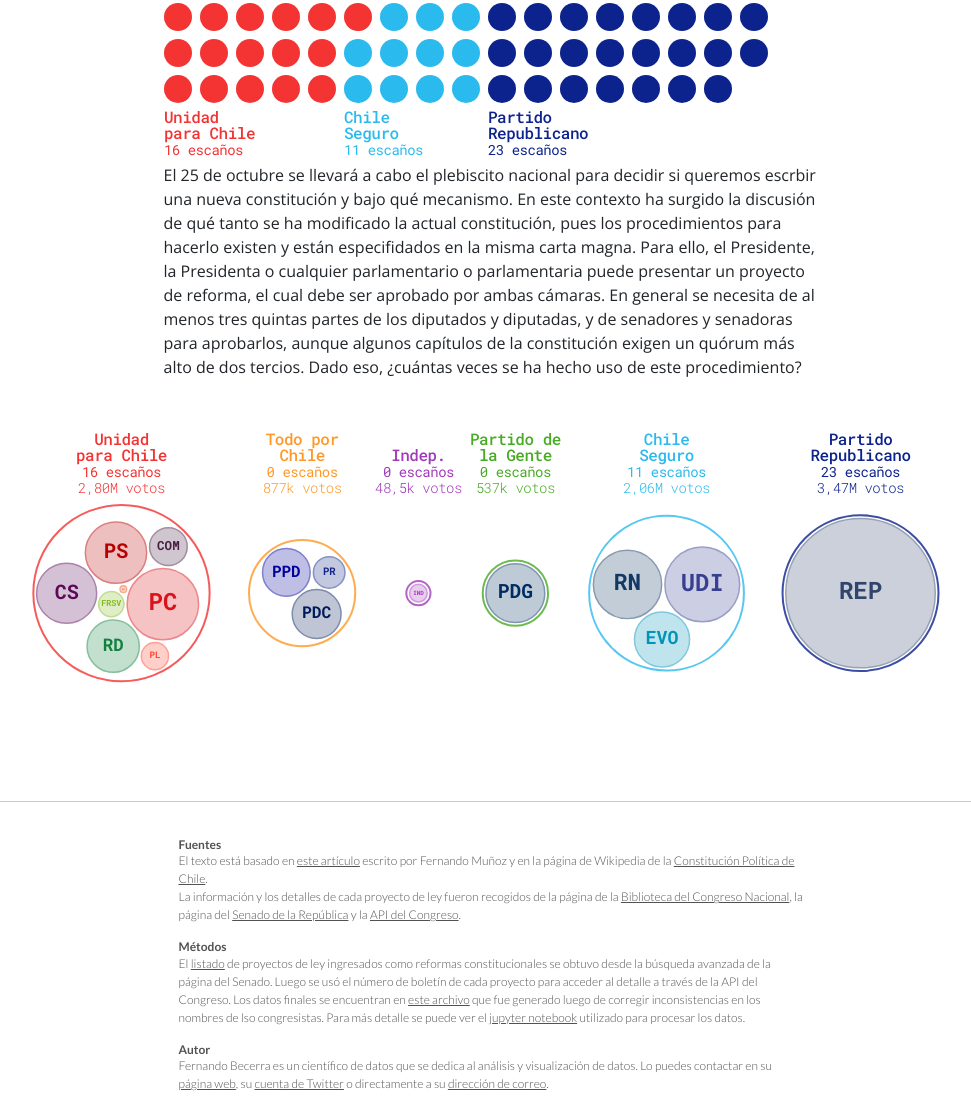
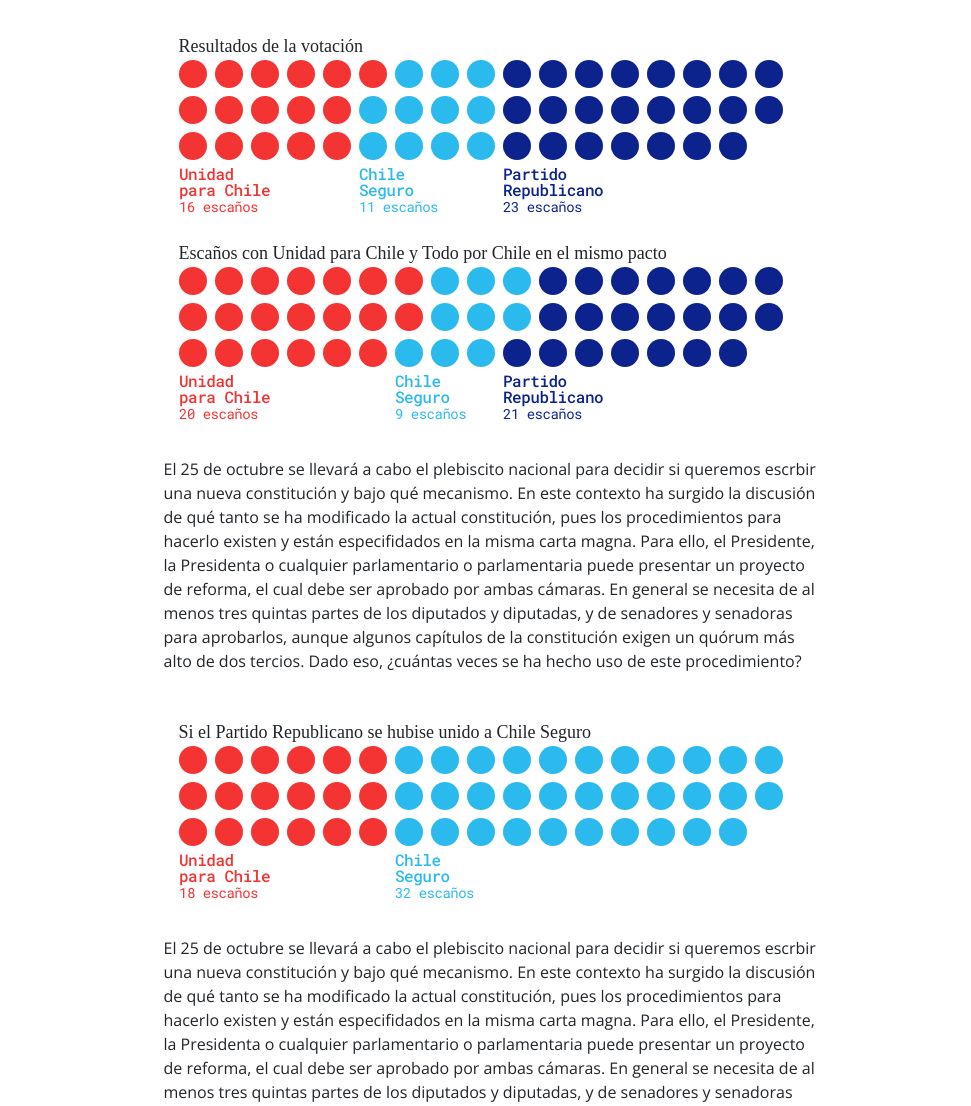
Before and after one commit to dataista-cl/alianzas-consejo-constitucional, a plain HTML site: page index.html in a window 1280 px wide. Shown: the part 408-1514 px from the top of the page, without its empty margins (149-1120 px from the left). Drawn offline with nearby package versions, Linux system fonts and the light colour scheme; a web font is replaced by a local one.

Commit message:
add all escanos diagrams

```diff
--- a/css/style.css
+++ b/css/style.css
@@ -9,6 +9,20 @@ body {
   text-align: center;
   padding-top: 40px;
   padding-bottom: 30px;
+}
+
+.viz-title {
+  font-family: 'David Libre', serif;
+  font-size: 18px;
+  font-weight: 500;
+}
+
+.viz {
+  margin: 30px 0;
+}
+
+.viz-title-middle {
+  margin-top: 20px;
 }
 
 .title h2 {
--- a/index.html
+++ b/index.html
@@ -51,7 +51,25 @@
           Dado eso, ¿cuántas veces se ha hecho uso de este procedimiento?
         </p>
       </div>
-      <div class="row" id="viz-1"></div>
+      <div class="row viz">
+        <div class="viz-title">Resultados de la votación</div>
+        <div id="escanos-final"></div>
+        <div class="viz-title viz-title-middle">Escaños con Unidad para Chile y Todo por Chile en el mismo pacto</div>
+        <div id="escanos-unidad"></div>
+      </div>
+      <div class="row">
+        <p>
+          El 25 de octubre se llevará a cabo el plebiscito nacional para decidir si queremos escrbir una nueva constitución y bajo qué mecanismo.
+          En este contexto ha surgido la discusión de qué tanto se ha modificado la actual constitución, pues los procedimientos para hacerlo existen y están especifidados en la misma carta magna.
+          Para ello, el Presidente, la Presidenta o cualquier parlamentario o parlamentaria puede presentar un proyecto de reforma, el cual debe ser aprobado por ambas cámaras.
+          En general se necesita de al menos tres quintas partes de los diputados y diputadas, y de senadores y senadoras para aprobarlos, aunque algunos capítulos de la constitución exigen un quórum más alto de dos tercios.
+          Dado eso, ¿cuántas veces se ha hecho uso de este procedimiento?
+        </p>
+      </div>
+      <div class="row viz">
+        <div class="viz-title">Si el Partido Republicano se hubise unido a Chile Seguro</div>
+        <div id="escanos-seguro"></div>
+      </div>
       <div class="row">
         <p>
           El 25 de octubre se llevará a cabo el plebiscito nacional para decidir si queremos escrbir una nueva constitución y bajo qué mecanismo.
--- a/js/main.js
+++ b/js/main.js
@@ -1,3 +1,67 @@
+const alianzaUnidad = [
+  {
+      "nombre": "Unidad para Chile",
+      "color": "#f43333",
+      "partidos": ["FEDERACION REGIONALISTA VERDE SOCIAL", "PARTIDO COMUNISTA DE CHILE", "REVOLUCION DEMOCRATICA",
+                  "ACCIÓN HUMANISTA", "PARTIDO LIBERAL DE CHILE", "PARTIDO SOCIALISTA DE CHILE", "CONVERGENCIA SOCIAL",
+                  "COMUNES", "PARTIDO POR LA DEMOCRACIA", "PARTIDO RADICAL DE CHILE", "PARTIDO DEMOCRATA CRISTIANO"],
+      "nombres": ["Unidad", "para Chile"]
+  },
+  {
+      "nombre": "Independientes",
+      "color": "#a139bb",
+      "partidos": ["CANDIDATURAS INDEPENDIENTES"],
+      "nombres": ["", "Indep."]
+  },
+  {
+      "nombre": "Partido de la Gente",
+      "color": "#48ab24",
+      "partidos": ["PARTIDO DE LA GENTE"],
+      "nombres": ["Partido de", "la Gente"]
+  },
+  {
+      "nombre": "Chile Seguro",
+      "color": "#2bbaee",
+      "partidos": ["RENOVACION NACIONAL", "UNION DEMOCRATA INDEPENDIENTE", "EVOLUCION POLITICA"],
+      "nombres": ["Chile", "Seguro"]
+  },
+  {
+      "nombre": "Partido Republicano",
+      "color": "#0c228d",
+      "partidos": ["PARTIDO REPUBLICANO DE CHILE"],
+      "nombres": ["Partido", "Republicano"]
+  }
+];
+
+const alianzaSegura = [
+  {
+      "nombre": "Unidad para Chile",
+      "color": "#f43333",
+      "partidos": ["FEDERACION REGIONALISTA VERDE SOCIAL", "PARTIDO COMUNISTA DE CHILE", "REVOLUCION DEMOCRATICA",
+                  "ACCIÓN HUMANISTA", "PARTIDO LIBERAL DE CHILE", "PARTIDO SOCIALISTA DE CHILE", "CONVERGENCIA SOCIAL",
+                  "COMUNES", "PARTIDO POR LA DEMOCRACIA", "PARTIDO RADICAL DE CHILE", "PARTIDO DEMOCRATA CRISTIANO"],
+      "nombres": ["Unidad", "para Chile"]
+  },
+  {
+      "nombre": "Independientes",
+      "color": "#a139bb",
+      "partidos": ["CANDIDATURAS INDEPENDIENTES"],
+      "nombres": ["", "Indep."]
+  },
+  {
+      "nombre": "Partido de la Gente",
+      "color": "#48ab24",
+      "partidos": ["PARTIDO DE LA GENTE"],
+      "nombres": ["Partido de", "la Gente"]
+  },
+  {
+      "nombre": "Chile Seguro",
+      "color": "#2bbaee",
+      "partidos": ["RENOVACION NACIONAL", "UNION DEMOCRATA INDEPENDIENTE", "EVOLUCION POLITICA", "PARTIDO REPUBLICANO DE CHILE"],
+      "nombres": ["Chile", "Seguro"]
+  }
+]
+
 Promise.all([
   d3.csv("data/votos.csv"),
   d3.csv("data/cupos.csv"),
@@ -378,6 +442,8 @@ Promise.all([
 
   }
   updatePlot(alianzas);
-  plotEscanos(alianzas, "viz-1")
+  plotEscanos(alianzas, "escanos-final");
+  plotEscanos(alianzaUnidad, "escanos-unidad");
+  plotEscanos(alianzaSegura, "escanos-seguro");
 
 })
```
